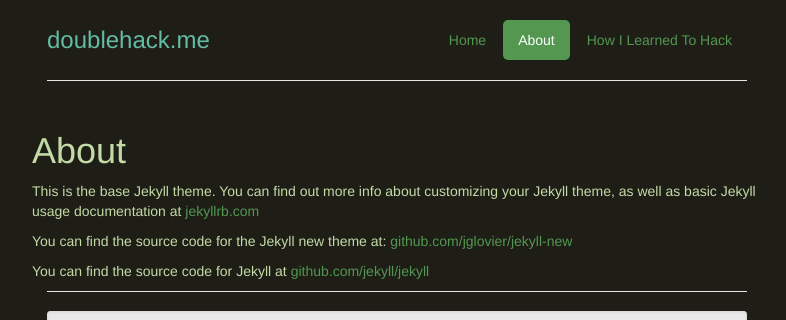
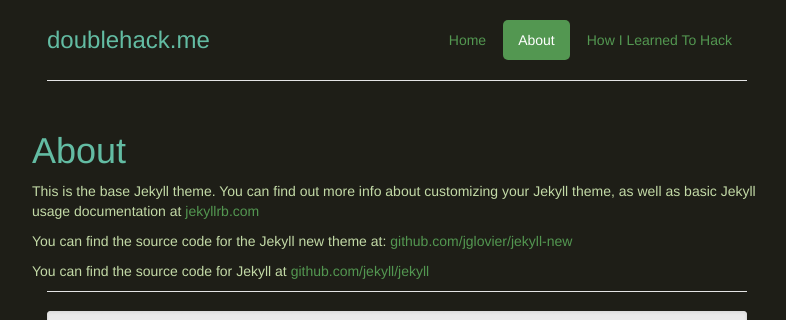
Before and after one commit to s00ner/doublehack.me, a Jekyll site: the page built from about.md, in a window 1280 px wide. Shown: the top 320 px of the page, without its empty margins (243-1029 px from the left). Built offline with Jekyll 4.4.1, drawn with Linux system fonts in a browser that asks for light colours; nearby versions of some CDN libraries.

Commit message:
fixed page template tilte

```diff
--- a/_layouts/page.html
+++ b/_layouts/page.html
@@ -2,6 +2,6 @@
 layout: default
 ---
 
-    <h1 class="post-title">{{ page.title }}</h1>
+    <h1 class="text-muted">{{ page.title }}</h1>
 
     {{ content }}
```
